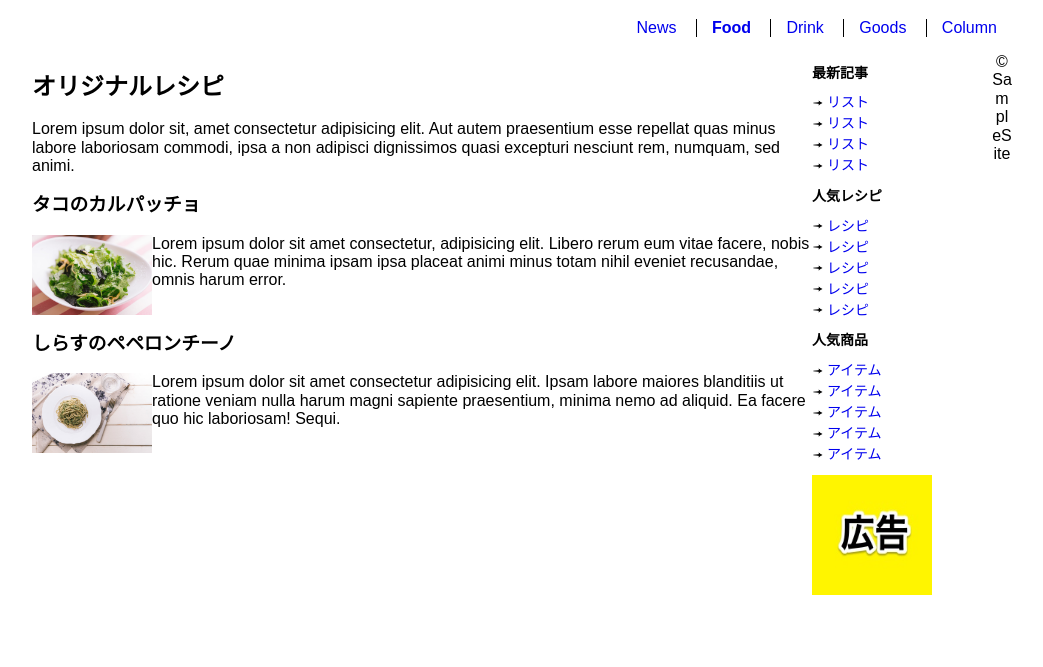
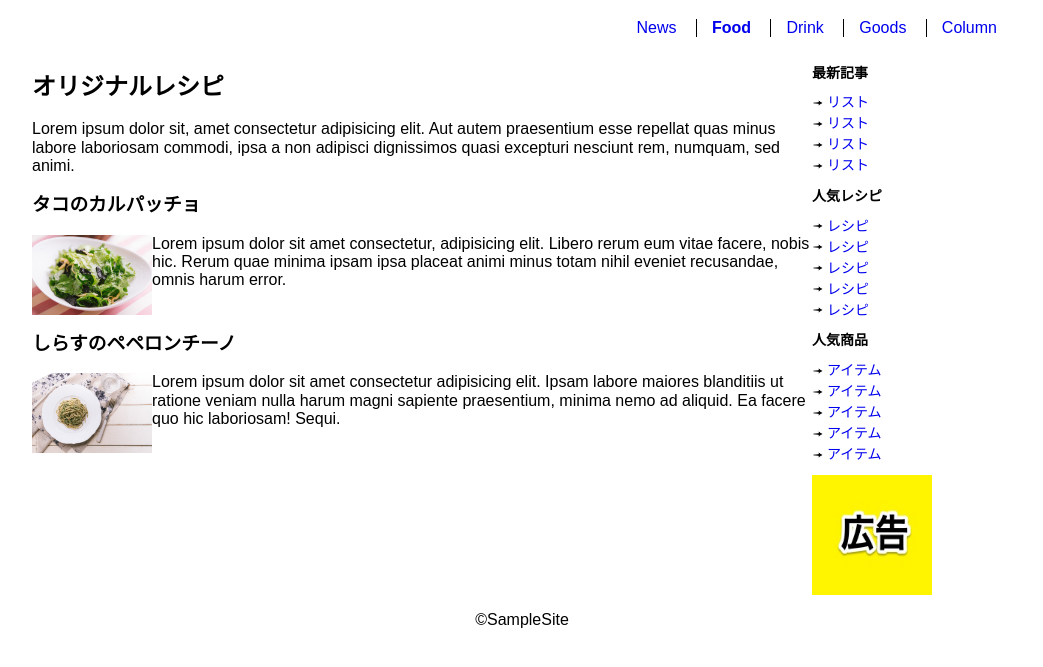
Before and after one commit to gitbike/HTML-2-column-layout, a plain HTML site: page index.html in a window 1280 px wide. Shown: the part 61-728 px from the top of the page, without its empty margins (118-1161 px from the left). Drawn offline with Linux system fonts and the light colour scheme.

Commit message:
高さを出すため、floatさせた要素の親にclearfixを指定

```diff
--- a/index.html
+++ b/index.html
@@ -25,7 +25,7 @@
       </ul>
     </nav>
 
-    <div class="contents-wrapper">
+    <div class="contents-wrapper clearfix">
 
       <main class="main">
         <h2 class="heading">オリジナルレシピ</h2>
```
